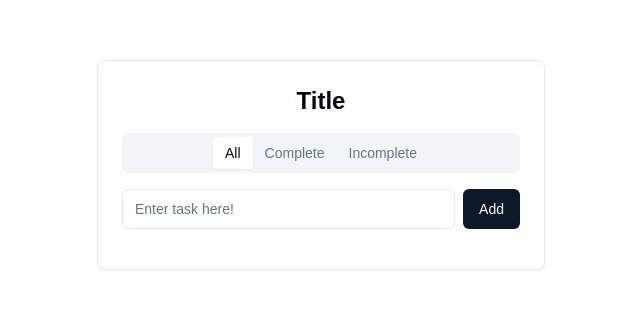
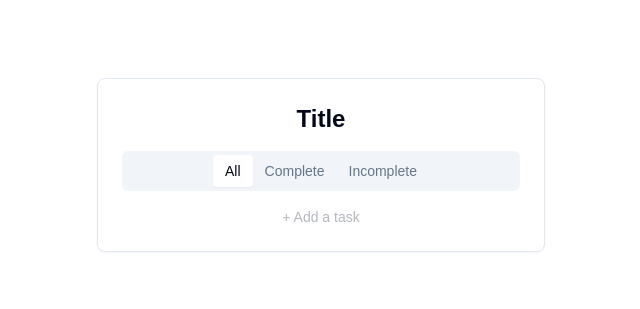
Before and after one commit to mintthiha/todo-react-app, a Next.js app: page / in a window 1280 px wide. Shown: the part 235-544 px from the top of the page, without its empty margins (319-959 px from the left). Built offline with nearby package versions, Linux system fonts and the light colour scheme.

Commit message:
Fix adding task input field, looks more clean

```diff
--- a/components/ToDoList.tsx
+++ b/components/ToDoList.tsx
@@ -2,11 +2,12 @@
 
 import { useState } from "react";
 import { Input } from "@/components/ui/input";
-import { Button } from "@/components/ui/button";
 import { Card } from "@/components/ui/card";
 import { ToDoItem } from "@/components/ToDoItem";
 import { Tabs, TabsList, TabsTrigger} from "@/components/ui/tabs";
 import { useLocalStorage } from "@/hooks/useLocalStorage";
+import { cn } from "@/lib/utils";
+
 
 interface Task {
   id: string;
@@ -18,11 +19,13 @@ export default function TodoList() {
   const [task, setTask] = useState("");
   const [tasks, setTasks] = useLocalStorage<Task[]>("todos", []);
   const [filter, setFilter] = useState("all");
+  const [showInput, setShowInput] = useState(false);
 
   const addTodo = () => {
     if (task.trim() !== "") {
       setTasks([...tasks, { id: crypto.randomUUID(), text: task, completed: false }]);
       setTask("");
+      setShowInput(false);
     }
   };
 
@@ -56,19 +59,35 @@ export default function TodoList() {
           </TabsList>
         </Tabs>
 
-        <div className="flex gap-2">
-          <Input
-            placeholder="Enter task here!"
-            value={task}
-            onChange={(e) => setTask(e.target.value)}
-          />
-          <Button onClick={addTodo}>Add</Button>
-        </div>
         <div className="space-y-2">
           {filteredTasks.map((task) => (
               <ToDoItem key={task.id} task={task} onDelete={() => deleteTodo(task.id)} onComplete={() => completeToDO(task.id)}/>
             ))}
         </div>
+
+        <div
+          className={cn(
+            "relative transition-all rounded-md",
+            showInput ? "bg-white shadow-lg" : "bg-inherit cursor-pointer opacity-50"
+          )}
+          onMouseEnter={() => setShowInput(true)}
+          onMouseLeave={() => !task && setShowInput(false)}
+          onClick={() => setShowInput(true)}
+        >
+          {showInput ? (
+            <Input
+              placeholder="Enter task here!"
+              value={task}
+              onChange={(e) => setTask(e.target.value)}
+              onKeyDown={(e) => e.key === "Enter" && addTodo()}
+              autoFocus
+            />
+          ) : (
+            <div className="relative flex items-center justify-center">
+              <p className="relative z-10 px-2 bg-inherit text-gray-500 text-sm">+ Add a task</p>
+            </div>
+          )}
+        </div>
       </Card>
     </div>
   );
```
